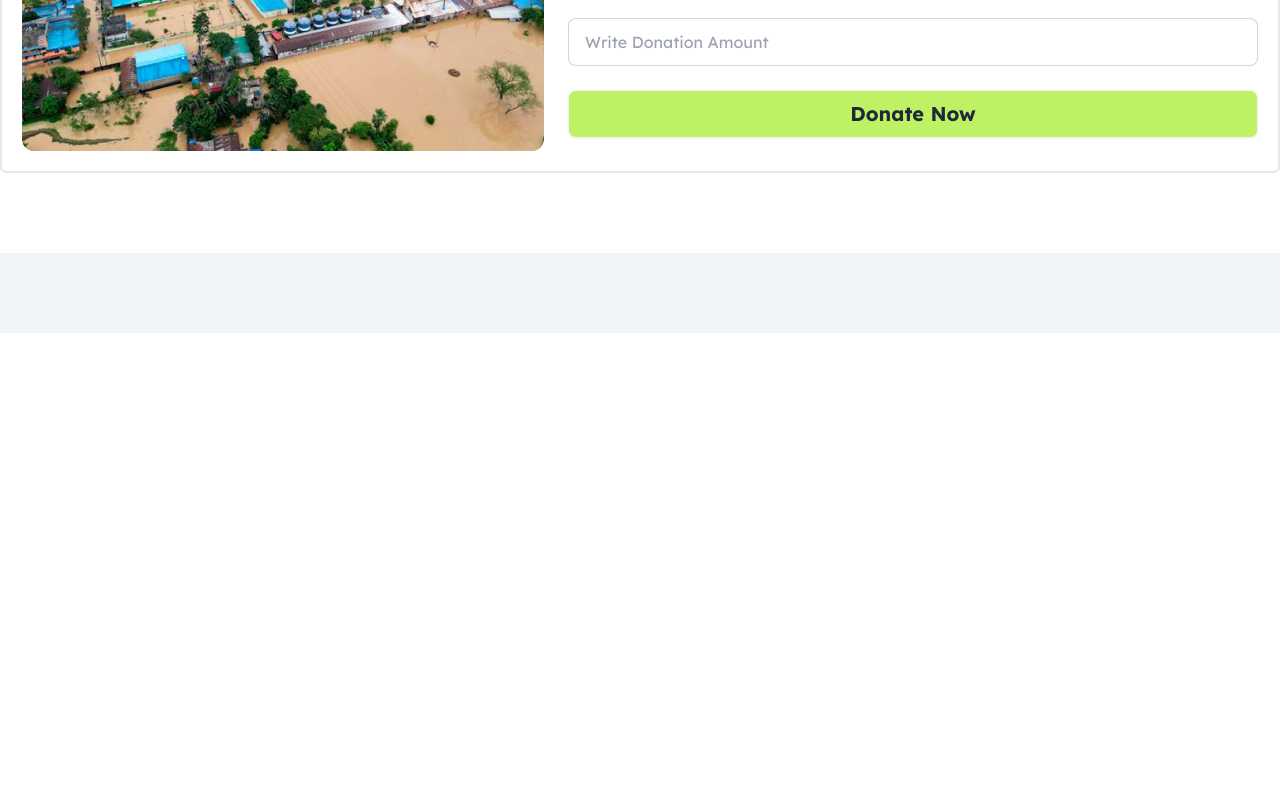
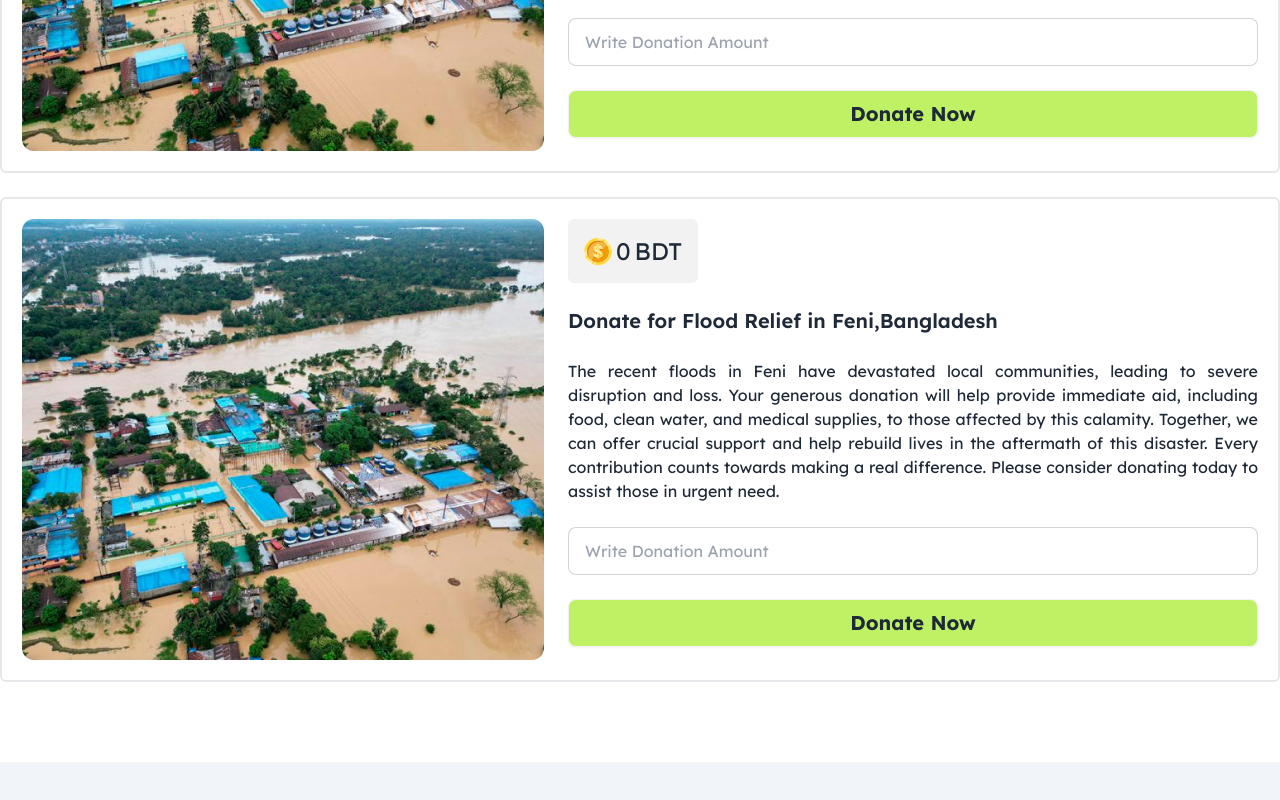
Before and after one commit to ShohagKaisar/Assignment-5-Donation-App-with-JS, a website: page index.html in a window 1280 px wide. Shown: the part 986-1786 px from the top of the page. Before the commit the page ends 1319 px from the top, so only its background shows below. Drawn offline with Linux system fonts and the light colour scheme.

Commit message:
3 rd section design added

```diff
--- a/index.html
+++ b/index.html
@@ -116,10 +116,14 @@
             Donate for Flood Relief in Feni,Bangladesh
           </h2>
           <p class="text-justify">
-The recent floods in Feni have devastated local communities, leading to severe disruption and loss. Your generous
-donation will help provide immediate aid, including food, clean water, and medical supplies, to those affected by this
-calamity. Together, we can offer crucial support and help rebuild lives in the aftermath of this disaster. Every
-contribution counts towards making a real difference. Please consider donating today to assist those in urgent need.
+            The recent floods in Feni have devastated local communities, leading to severe disruption and loss. Your
+            generous
+            donation will help provide immediate aid, including food, clean water, and medical supplies, to those
+            affected by this
+            calamity. Together, we can offer crucial support and help rebuild lives in the aftermath of this disaster.
+            Every
+            contribution counts towards making a real difference. Please consider donating today to assist those in
+            urgent need.
           </p>
           <input id="input-box2" type="text" placeholder="Write Donation Amount" class="input input-bordered w-full" />
           <!-- Open the modal using ID.showModal() method -->
@@ -156,6 +160,62 @@ contribution counts towards making a real difference. Please consider donating t
       </div>
     </section>
     <!-- Caed-3 -->
+    <section class="border-2 container mx-auto rounded-md">
+      <div class="p-5 flex flex-col lg:flex-row item justify-between gap-6">
+        <img src="./assets/feni.png" alt="" />
+        <div id="modal-div" class="space-y-6">
+          <div class="flex gap-1 items-center bg-base-200 p-4 rounded-md w-fit">
+            <img src="./assets/coin.png" alt="" />
+            <p id="current-donation-amount3" class="text-2xl">0</p>
+            <p class="text-2xl">BDT</p>
+          </div>
+          <h2 class="text-xl font-semibold">
+            Donate for Flood Relief in Feni,Bangladesh
+          </h2>
+          <p class="text-justify">
+            The recent floods in Feni have devastated local communities, leading to severe disruption and loss. Your
+            generous
+            donation will help provide immediate aid, including food, clean water, and medical supplies, to those
+            affected by this
+            calamity. Together, we can offer crucial support and help rebuild lives in the aftermath of this disaster.
+            Every
+            contribution counts towards making a real difference. Please consider donating today to assist those in
+            urgent need.
+          </p>
+          <input id="input-box3" type="text" placeholder="Write Donation Amount" class="input input-bordered w-full" />
+          <!-- Open the modal using ID.showModal() method -->
+          <button id="donate-now-btn2" class="btn bg-lime-300 font-bold text-xl w-full">
+            Donate Now
+          </button>
+          <dialog id="my_modal_3" class="modal modal-middle">
+            <div class="modal-box">
+              <div class="flex justify-center">
+                <h3 class="text-3xl font-bold">Congrates!</h3>
+              </div>
+              <div class="flex justify-center items-center my-5">
+                <img class="w-16 h-16" src="./assets/coin.png" alt="">
+              </div>
+              <div class="flex justify-center">
+                <p class="py-4">
+                  You Have Donated For Humankind
+                </p>
+              </div>
+              <div class="flex justify-center">
+                <p class="text-xl font-semibold">Successfully</p>
+              </div>
+              <div class="modal-action">
+                <form class="mx-auto" method="dialog">
+                  <!-- if there is a button in form, it will close the modal -->
+                  <button class="bg-base-200 p-4 rounded-md hover:bg-lime-300 font-bold text-xl">
+                    Close Confirmation
+                  </button>
+                </form>
+              </div>
+            </div>
+          </dialog>
+        </div>
+      </div>
+    </section>
 
 
   </main>
@@ -169,5 +229,7 @@ contribution counts towards making a real difference. Please consider donating t
 
   <script src="./js/script1.js"></script>
   <script src="./js/script2.js"></script>
+  <script src="./js/script3.js"></script>
 </body>
+
 </html>
```
Also changed, not shown: js/script3.js (added). Lines whose indentation alone changed are shown as unchanged.
